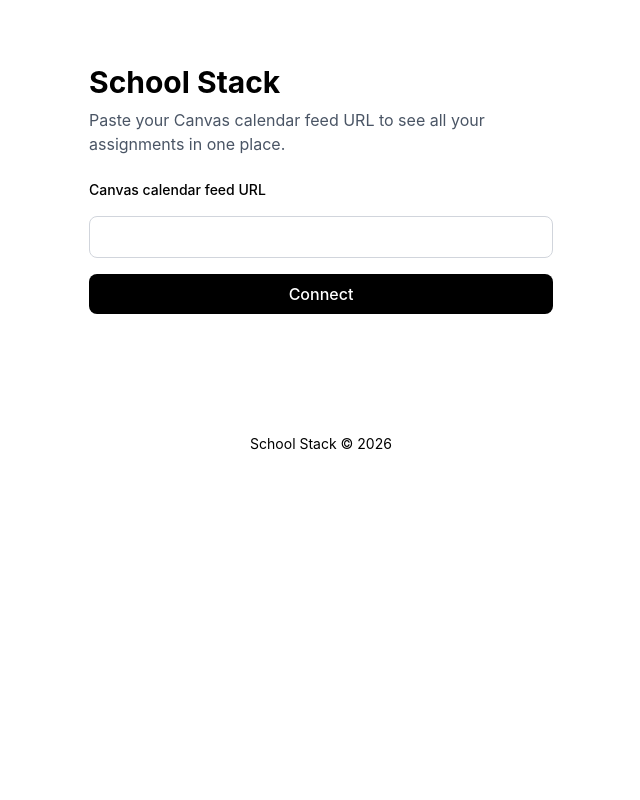
After one commit to Leastrio/SchoolStack, a Django app: template app/templates/app/connect.html in a window 1280 px wide. The commit adds this page. Shown: the whole page, without its empty margins (319-959 px from the left). Run offline with Django 5.2, Linux system fonts and the light colour scheme; the template is opened without the code that fills it, so the values that code supplies are empty.

Commit message:
Initial Logic

```diff
--- a/app/static/app/css/output.css
+++ b/app/static/app/css/output.css
@@ -1,4 +1,5 @@
 /*! tailwindcss v4.3.3 | MIT License | https://tailwindcss.com */
+@layer properties;
 @layer theme, base, components, utilities;
 @layer theme {
   :root, :host {
@@ -6,22 +7,16 @@
     sans-serif, 'Apple Color Emoji', 'Segoe UI Emoji', 'Segoe UI Symbol', 'Noto Color Emoji';
     --font-mono: ui-monospace, SFMono-Regular, Menlo, Monaco, Consolas, 'Liberation Mono', 'Courier New',
     monospace;
-    --color-amber-400: oklch(82.8% 0.189 84.429);
-    --color-amber-500: oklch(76.9% 0.188 70.08);
-    --color-emerald-400: oklch(76.5% 0.177 163.223);
-    --color-indigo-400: oklch(67.3% 0.182 276.935);
-    --color-indigo-500: oklch(58.5% 0.233 277.117);
-    --color-slate-100: oklch(96.8% 0.007 247.896);
-    --color-slate-300: oklch(86.9% 0.022 252.894);
-    --color-slate-400: oklch(70.4% 0.04 256.788);
-    --color-slate-500: oklch(55.4% 0.046 257.417);
-    --color-slate-600: oklch(44.6% 0.043 257.281);
-    --color-slate-700: oklch(37.2% 0.044 257.287);
-    --color-slate-800: oklch(27.9% 0.041 260.031);
-    --color-slate-900: oklch(20.8% 0.042 265.755);
-    --color-slate-950: oklch(12.9% 0.042 264.695);
+    --color-red-50: oklch(97.1% 0.013 17.38);
+    --color-red-300: oklch(80.8% 0.114 19.571);
+    --color-red-800: oklch(44.4% 0.177 26.899);
+    --color-gray-300: oklch(87.2% 0.01 258.338);
+    --color-gray-500: oklch(55.1% 0.027 264.364);
+    --color-gray-600: oklch(44.6% 0.03 256.802);
+    --color-black: #000;
     --color-white: #fff;
     --spacing: 0.25rem;
+    --container-lg: 32rem;
     --container-7xl: 80rem;
     --text-xs: 0.75rem;
     --text-xs--line-height: calc(1 / 0.75);
@@ -29,22 +24,13 @@
     --text-sm--line-height: calc(1.25 / 0.875);
     --text-xl: 1.25rem;
     --text-xl--line-height: calc(1.75 / 1.25);
-    --text-2xl: 1.5rem;
-    --text-2xl--line-height: calc(2 / 1.5);
     --text-3xl: 1.875rem;
     --text-3xl--line-height: calc(2.25 / 1.875);
-    --text-4xl: 2.25rem;
-    --text-4xl--line-height: calc(2.5 / 2.25);
     --font-weight-medium: 500;
     --font-weight-semibold: 600;
     --font-weight-bold: 700;
-    --tracking-tight: -0.025em;
-    --tracking-wider: 0.05em;
     --radius-lg: 0.5rem;
     --radius-xl: 0.75rem;
-    --radius-2xl: 1rem;
-    --default-transition-duration: 150ms;
-    --default-transition-timing-function: cubic-bezier(0.4, 0, 0.2, 1);
     --default-font-family: var(--font-sans);
     --default-mono-font-family: var(--font-mono);
   }
@@ -204,20 +190,120 @@
   .mx-auto {
     margin-inline: auto;
   }
+  .mt-2 {
+    margin-top: calc(var(--spacing) * 2);
+  }
+  .mt-4 {
+    margin-top: calc(var(--spacing) * 4);
+  }
+  .mt-6 {
+    margin-top: calc(var(--spacing) * 6);
+  }
   .mt-8 {
     margin-top: calc(var(--spacing) * 8);
   }
   .block {
     display: block;
   }
+  .flex {
+    display: flex;
+  }
+  .grid {
+    display: grid;
+  }
+  .table {
+    display: table;
+  }
   .min-h-screen {
     min-height: 100vh;
+  }
+  .w-full {
+    width: 100%;
   }
   .max-w-7xl {
     max-width: var(--container-7xl);
   }
+  .max-w-lg {
+    max-width: var(--container-lg);
+  }
+  .border-collapse {
+    border-collapse: collapse;
+  }
+  .resize {
+    resize: both;
+  }
+  .items-center {
+    align-items: center;
+  }
+  .items-start {
+    align-items: flex-start;
+  }
+  .justify-between {
+    justify-content: space-between;
+  }
+  .justify-end {
+    justify-content: flex-end;
+  }
+  .gap-3 {
+    gap: calc(var(--spacing) * 3);
+  }
+  .gap-4 {
+    gap: calc(var(--spacing) * 4);
+  }
+  :where(.space-y-4 > :not(:last-child)) {
+    --tw-space-y-reverse: 0;
+    margin-block-start: calc(calc(var(--spacing) * 4) * var(--tw-space-y-reverse));
+    margin-block-end: calc(calc(var(--spacing) * 4) * calc(1 - var(--tw-space-y-reverse)));
+  }
+  :where(.divide-y > :not(:last-child)) {
+    --tw-divide-y-reverse: 0;
+    border-bottom-style: var(--tw-border-style);
+    border-top-style: var(--tw-border-style);
+    border-top-width: calc(1px * var(--tw-divide-y-reverse));
+    border-bottom-width: calc(1px * calc(1 - var(--tw-divide-y-reverse)));
+  }
+  .rounded-lg {
+    border-radius: var(--radius-lg);
+  }
+  .rounded-xl {
+    border-radius: var(--radius-xl);
+  }
+  .border {
+    border-style: var(--tw-border-style);
+    border-width: 1px;
+  }
+  .border-gray-300 {
+    border-color: var(--color-gray-300);
+  }
+  .border-red-300 {
+    border-color: var(--color-red-300);
+  }
+  .bg-black {
+    background-color: var(--color-black);
+  }
+  .bg-red-50 {
+    background-color: var(--color-red-50);
+  }
+  .p-5 {
+    padding: calc(var(--spacing) * 5);
+  }
+  .px-3 {
+    padding-inline: calc(var(--spacing) * 3);
+  }
+  .px-4 {
+    padding-inline: calc(var(--spacing) * 4);
+  }
   .px-6 {
     padding-inline: calc(var(--spacing) * 6);
+  }
+  .py-1 {
+    padding-block: var(--spacing);
+  }
+  .py-2 {
+    padding-block: calc(var(--spacing) * 2);
+  }
+  .py-3 {
+    padding-block: calc(var(--spacing) * 3);
   }
   .py-6 {
     padding-block: calc(var(--spacing) * 6);
@@ -225,11 +311,105 @@
   .py-10 {
     padding-block: calc(var(--spacing) * 10);
   }
+  .py-16 {
+    padding-block: calc(var(--spacing) * 16);
+  }
   .text-center {
     text-align: center;
+  }
+  .text-3xl {
+    font-size: var(--text-3xl);
+    line-height: var(--tw-leading, var(--text-3xl--line-height));
   }
   .text-sm {
     font-size: var(--text-sm);
     line-height: var(--tw-leading, var(--text-sm--line-height));
   }
+  .text-xl {
+    font-size: var(--text-xl);
+    line-height: var(--tw-leading, var(--text-xl--line-height));
+  }
+  .text-xs {
+    font-size: var(--text-xs);
+    line-height: var(--tw-leading, var(--text-xs--line-height));
+  }
+  .font-bold {
+    --tw-font-weight: var(--font-weight-bold);
+    font-weight: var(--font-weight-bold);
+  }
+  .font-medium {
+    --tw-font-weight: var(--font-weight-medium);
+    font-weight: var(--font-weight-medium);
+  }
+  .font-semibold {
+    --tw-font-weight: var(--font-weight-semibold);
+    font-weight: var(--font-weight-semibold);
+  }
+  .text-gray-500 {
+    color: var(--color-gray-500);
+  }
+  .text-gray-600 {
+    color: var(--color-gray-600);
+  }
+  .text-red-800 {
+    color: var(--color-red-800);
+  }
+  .text-white {
+    color: var(--color-white);
+  }
+  .uppercase {
+    text-transform: uppercase;
+  }
+  .underline {
+    text-decoration-line: underline;
+  }
+  .outline {
+    outline-style: var(--tw-outline-style);
+    outline-width: 1px;
+  }
+  @media (hover: hover) {
+    .hover\:underline:hover {
+      text-decoration-line: underline;
+    }
+  }
+  @media (width >= 40rem) {
+    .sm\:grid-cols-2 {
+      grid-template-columns: repeat(2, minmax(0, 1fr));
+    }
+  }
 }
+@property --tw-space-y-reverse {
+  syntax: "*";
+  inherits: false;
+  initial-value: 0;
+}
+@property --tw-divide-y-reverse {
+  syntax: "*";
+  inherits: false;
+  initial-value: 0;
+}
+@property --tw-border-style {
+  syntax: "*";
+  inherits: false;
+  initial-value: solid;
+}
+@property --tw-font-weight {
+  syntax: "*";
+  inherits: false;
+}
+@property --tw-outline-style {
+  syntax: "*";
+  inherits: false;
+  initial-value: solid;
+}
+@layer properties {
+  @supports ((-webkit-hyphens: none) and (not (margin-trim: inline))) or ((-moz-orient: inline) and (not (color:rgb(from red r g b)))) {
+    *, ::before, ::after, ::backdrop {
+      --tw-space-y-reverse: 0;
+      --tw-divide-y-reverse: 0;
+      --tw-border-style: solid;
+      --tw-font-weight: initial;
+      --tw-outline-style: solid;
+    }
+  }
+}
--- /dev/null
+++ b/app/templates/app/connect.html
@@ -0,0 +1,19 @@
+{% extends "app/base.html" %}
+{% block content %}
+<div class="mx-auto max-w-lg px-6 py-16">
+  <h1 class="text-3xl font-bold">School Stack</h1>
+  <p class="mt-2 text-gray-600">Paste your Canvas calendar feed URL to see all your assignments in one place.</p>
+
+  {% if error %}
+  <div class="mt-6 rounded-lg border border-red-300 bg-red-50 px-4 py-3 text-sm text-red-800">{{ error }}</div>
+  {% endif %}
+
+  <form method="post" action="{% url 'connect' %}" class="mt-6 space-y-4">
+    {% csrf_token %}
+    <label for="ical_url" class="block text-sm font-medium">Canvas calendar feed URL</label>
+    <input id="ical_url" name="ical_url" type="url" required autocomplete="off"
+           class="w-full rounded-lg border border-gray-300 px-3 py-2">
+    <button type="submit" class="w-full rounded-lg bg-black px-4 py-2 font-medium text-white">Connect</button>
+  </form>
+</div>
+{% endblock %}
```
Also changed, not shown: app/canvas.py (added, +166 -0 lines), app/models.py (+36 -10 lines), app/templates/app/dashboard.html (+45 -1 lines), app/urls.py (+5 -2 lines), app/views.py (+82 -2 lines), config/settings.py (+7 -0 lines), app/migrations/0001_initial.py.
